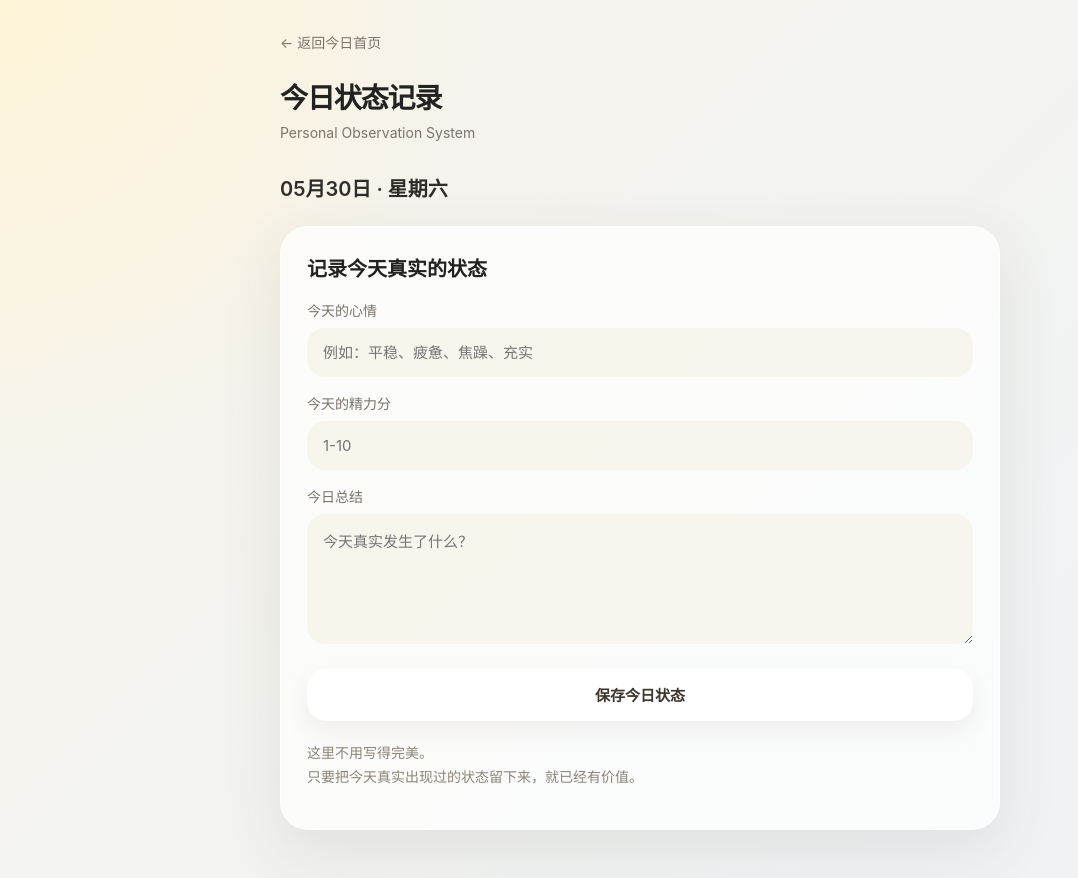
After one commit to LeonLittle/personal-observation-system, a Django app: page /record/ in a window 1280 px wide. The commit adds this page. Shown: the whole page, without its empty margins (0-1078 px from the left). Run offline with Django 5.2, Linux system fonts and the light colour scheme; data comes from the database, SQL or seed files in the repository; data that the repository does not hold is empty.

Commit message:
Add daily record page and link tasks to daily records

```diff
--- a/observations/models.py
+++ b/observations/models.py
@@ -60,7 +60,6 @@ class Task(models.Model):
     """
     Task 代表一条每日任务
 
-    现在是第一版，所以字段先保持简单：
     1. title:任务内容
     2. is_done:是否完成
     3. created_at:创建时间
@@ -72,7 +71,26 @@ class Task(models.Model):
     9.default默认参数
     10.auto_now_add记录第一次创建时间
     11.str 对象默认显示名称
+    12..CASCADE级联删除,一起删除
+    13..Foreignkey建立关系 指向一对多关系
+    14.DailyRecord被指向的对象
+    14.on_delete指向关联对象删除时状态
+    15.related_name反向查找任务
+    16.tasks以后可以从一条 DailyRecord 反过来找到它下面的所有 Task,名字叫 tasks
     """
+
+    daily_record = models.ForeignKey(
+        DailyRecord,
+        on_delete = models.CASCADE,
+        null=True,
+        blank=True,
+        related_name="tasks",
+        verbose_name="所属日期记录"
+    )
+    #ForeignKey每一条Task任务,都指向一条DailyRecord每日记录
+    #on_delete = models.CASCADE阿如果被指向的DailyRecord被删除,那么指向它的Task也一起删除
+    #related_name
+
 
     title = models.CharField(
         max_length=100,verbose_name="任务标题"
--- /dev/null
+++ b/observations/templates/observations/record.html
@@ -0,0 +1,201 @@
+<!DOCTYPE html>
+<html lang="zh-CN">
+<head>
+    <meta charset="UTF-8">
+    <title>{{ title }}</title>
+    <meta name="viewport" content="width=device-width, initial-scale=1.0">
+
+    <style>
+        * {
+            box-sizing: border-box;
+        }
+
+        body {
+            margin: 0;
+            min-height: 100vh;
+            font-family: -apple-system, BlinkMacSystemFont, "Segoe UI", "Microsoft YaHei", sans-serif;
+            background:
+                radial-gradient(circle at top left, rgba(255, 244, 214, 0.9), transparent 32%),
+                linear-gradient(135deg, #f7f3ea 0%, #eef3f7 100%);
+            color: #222;
+        }
+
+        .page {
+            width: 100%;
+            max-width: 760px;
+            margin: 0 auto;
+            padding: 32px 20px 48px;
+        }
+
+        .back-link {
+            display: inline-block;
+            margin-bottom: 24px;
+            color: #7a756b;
+            text-decoration: none;
+            font-size: 14px;
+        }
+
+        .system-name {
+            font-size: 28px;
+            font-weight: 700;
+            letter-spacing: -0.04em;
+            margin: 0;
+        }
+
+        .system-subtitle {
+            margin-top: 8px;
+            font-size: 14px;
+            color: #7a756b;
+        }
+
+        .date-row {
+            margin-top: 32px;
+            font-size: 20px;
+            font-weight: 600;
+            color: #2f2d29;
+        }
+
+        .record-card {
+            margin-top: 24px;
+            padding: 26px;
+            border-radius: 28px;
+            background: rgba(255, 255, 255, 0.72);
+            backdrop-filter: blur(18px);
+            box-shadow: 0 20px 60px rgba(80, 70, 50, 0.10);
+            border: 1px solid rgba(255, 255, 255, 0.75);
+        }
+
+        .section-title {
+            margin: 0 0 18px;
+            font-size: 20px;
+            font-weight: 700;
+        }
+
+        .form-label {
+            display: block;
+            margin-bottom: 8px;
+            margin-top: 16px;
+            font-size: 14px;
+            color: #7a756b;
+        }
+
+        .form-label:first-of-type {
+            margin-top: 0;
+        }
+
+        .record-input,
+        .record-textarea {
+            width: 100%;
+            border: none;
+            outline: none;
+            border-radius: 18px;
+            padding: 15px 16px;
+            font-size: 15px;
+            color: #33302b;
+            background: rgba(246, 242, 233, 0.75);
+            font-family: inherit;
+        }
+
+        .record-textarea {
+            min-height: 130px;
+            resize: vertical;
+            line-height: 1.7;
+        }
+
+        .save-button {
+            margin-top: 20px;
+            width: 100%;
+            border: none;
+            border-radius: 20px;
+            padding: 16px 18px;
+            font-size: 15px;
+            font-weight: 650;
+            color: #3f372d;
+            background: rgba(255, 255, 255, 0.86);
+            box-shadow: 0 10px 28px rgba(80, 70, 50, 0.08);
+            cursor: pointer;
+        }
+
+        .note {
+            margin-top: 20px;
+            color: #8b8376;
+            line-height: 1.7;
+            font-size: 14px;
+        }
+
+        @media (max-width: 520px) {
+            .page {
+                padding: 26px 16px 40px;
+            }
+
+            .system-name {
+                font-size: 25px;
+            }
+
+            .record-card {
+                padding: 22px;
+                border-radius: 24px;
+            }
+        }
+    </style>
+</head>
+
+<body>
+    <main class="page">
+        <a class="back-link" href="{% url 'home' %}">← 返回今日首页</a>
+
+        <header>
+            <h1 class="system-name">今日状态记录</h1>
+            <div class="system-subtitle">Personal Observation System</div>
+
+            <div class="date-row">
+                {{ date_text }} · {{ weekday_text }}
+            </div>
+        </header>
+
+        <section class="record-card">
+            <h2 class="section-title">记录今天真实的状态</h2>
+
+            <form method="post">
+                {% csrf_token %}
+
+                <label class="form-label">今天的心情</label>
+                <input
+                    class="record-input"
+                    type="text"
+                    name="mood"
+                    placeholder="例如：平稳、疲惫、焦躁、充实"
+                    value="{{ today_record.mood }}"
+                >
+
+                <label class="form-label">今天的精力分</label>
+                <input
+                    class="record-input"
+                    type="number"
+                    name="energy"
+                    min="1"
+                    max="10"
+                    placeholder="1-10"
+                    value="{{ today_record.energy|default_if_none:'' }}"
+                >
+
+                <label class="form-label">今日总结</label>
+                <textarea
+                    class="record-textarea"
+                    name="summary"
+                    placeholder="今天真实发生了什么？"
+                >{{ today_record.summary }}</textarea>
+
+                <button class="save-button" type="submit">
+                    保存今日状态
+                </button>
+            </form>
+
+            <p class="note">
+                这里不用写得完美。<br>
+                只要把今天真实出现过的状态留下来，就已经有价值。
+            </p>
+        </section>
+    </main>
+</body>
+</html>
--- a/observations/urls.py
+++ b/observations/urls.py
@@ -4,6 +4,8 @@ from . import views
 
 urlpatterns = [
     path("", views.home, name="home"),
-    path("task/<int:task_id>/complete/",views.toggle_task,name="toggle_task"),
-    path("task/<int:task_id>/dalete/",views.delete_task,name="delete_task"),
+    path("record/",views.record_view,name="record"),
+    path("tasks/<int:task_id>/complete/",views.toggle_task,name="toggle_task"),
+    path("tasks/<int:task_id>/dalete/",views.delete_task,name="delete_task"),
+
 ]
--- a/observations/views.py
+++ b/observations/views.py
@@ -46,41 +46,26 @@ def home(request):
             #获取浏览器提交的("title")数据给到变量title
 
             if title:
-                Task.objects.create(title=title)
+                Task.objects.create(
+                    title=title,
+                    daily_record=today_record,
+                )
             #如果变量title里有数据 create就在Task类里添加一条数据
             #并把变量里的title数据 保存到Task类里的title字段
+            #daily_record=today_record
 
             #刷新home页面
             return redirect("home")
 
-        if form_type =="daily_record":
-            #判断form_type变量里的数据是不是daily_record
 
-            today_record.mood = request.POST.get("mood","")
-            #获取浏览器里提交的mood内容,保存到today_record对象里的mood字段,如果没有就为空字符串
 
-            energy = request.POST.get("energy")
-            #获取浏览器提交的("energy")字符串数据先给到变量energy
-
-            today_record.summary = request.POST.get("summary","")
-            #获取浏览器里提交的summary内容,保存到today_record对象里的sunmmary字段,如果没有就为空字符串
-
-        if energy:
-            #判断用户有没填写energy数据
-
-            today_record.energy = int(energy)
-            #把字符串energy转换成整型,保存到today_record数据表里的energy字段
-
-            today_record.save()
-            #.save()保存today_record数据
-
-            return redirect("home")
-            #刷新home页面
-
-    tasks = Task.objects.all().order_by("-created_at")
+    tasks = Task.objects.filter(
+        daily_record=today_record
+    ).order_by("-created_at")
     #created_at是Task里创建时间字段
     #("-created_at")-倒序
     #.order_by() 按某个字段排序
+    #daily_record=today_record 把这条任务绑定到今天这条日期上
 
     total_count = tasks.count()
     #.count()统计数量
@@ -109,6 +94,48 @@ def home(request):
 
     return render(request,"observations/home.html",context)
     #把context的数据交给"observations/home.html" render生成到最终页面
+
+def record_view(request):
+    """
+    今日状态页视图函数。
+
+    这个页面专门负责：
+    1. 显示今天的心情、精力、总结
+    2. 保存今日状态记录
+    3. 保存后回到首页
+    """
+    today = datetime.now()
+
+    today_record,created =DailyRecord.objects.get_or_create(
+        date=today.date()
+    )
+
+    if request.method == "POST":
+        today_record.mood = request.POST.get("mood","")
+
+        energy = request.POST.get("energy")
+
+        today_record.summary = request.POST.get("summary","")
+
+        if energy:
+            today_record.energy = int(energy)
+        else:
+            today_record.energy = None
+
+        today.record.save()
+        #保存
+
+        return redirect("home")
+        #保存后回到首页
+
+    context = {
+        "title":"今日状态记录",
+        "date_text" : today.strftime("%m月%d日"),
+        "weekday_text":["星期一","星期二","星期三","星期四","星期五","星期六","星期日"][today.weekday()],
+        "today_record":today_record,
+    }
+
+    return render(request,"observations/record.html",context)
 
 def toggle_task(request,task_id):
     """
```
Also changed, not shown: observations/templates/observations/home.html (+17 -42 lines), observations/migrations/0005_task_daily_record.py (added), observations/templates/observations/history.html (added).
